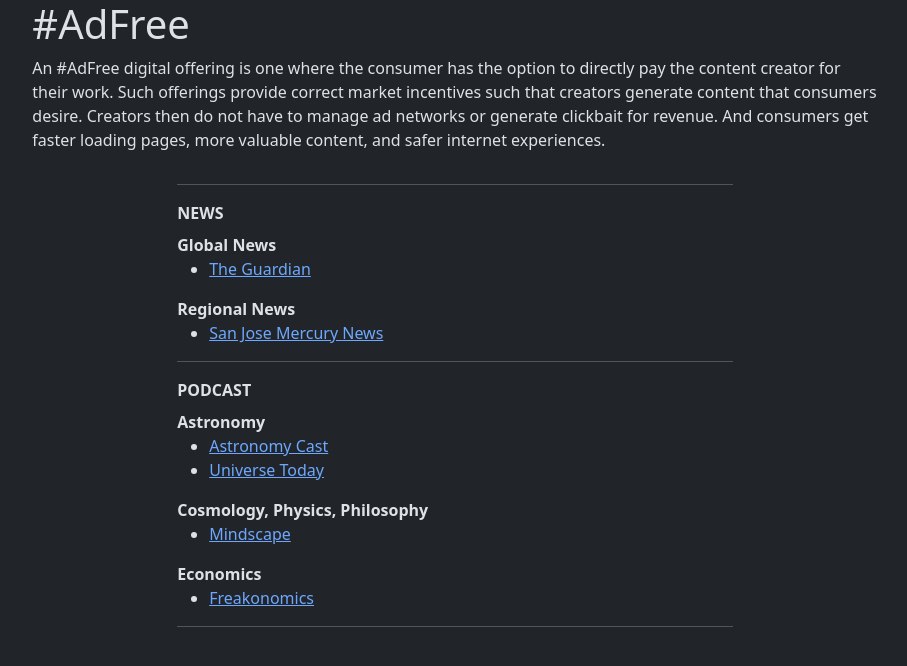
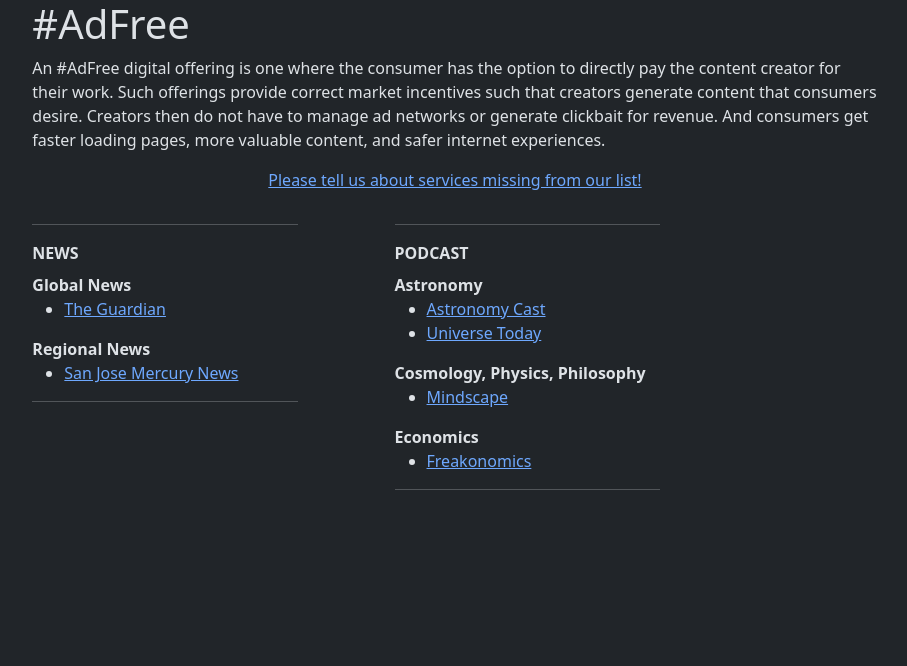
Before and after one commit to chrisroat/adfree, a Flask app: page / in a window 1280 px wide. Shown: the top 666 px of the page, without its empty margins (185-1092 px from the left). Run offline with Flask 3, Linux system fonts and the light colour scheme; some libraries are stand-ins or nearby versions.

Commit message:
Multi-column UI

```diff
--- a/templates/index.html
+++ b/templates/index.html
@@ -9,10 +9,17 @@
     generate clickbait for revenue. And consumers get faster loading pages,
     more valuable content, and safer internet experiences.
   </p>
-  <div class="col-md-8 offset-md-2">
+  <p class="text-center">
+    <a href="https://forms.gle/hzdsUug7V6EpRPK56">Please tell us about services missing from our list!</a>
+  </p>
+
+  {% set grouped = data|groupby("kind") %}
+
+  {% for batched in grouped|batch(grouped|length//2) %}
+  <div class="col-md-4{% if not loop.first %} offset-md-1{% endif %}">
     <dl>
       <hr>
-      {% for kind, items in data|groupby("kind") %}
+      {% for kind, items in batched %}
       <dt>{{ kind|upper }}</dt>
       <dd>
         {% for subject, items in items|groupby("subject") %}
@@ -32,5 +39,6 @@
       {% endfor %}
     </dl>
   </div>
+  {% endfor %}
 </div>
 {% endblock %}
```
